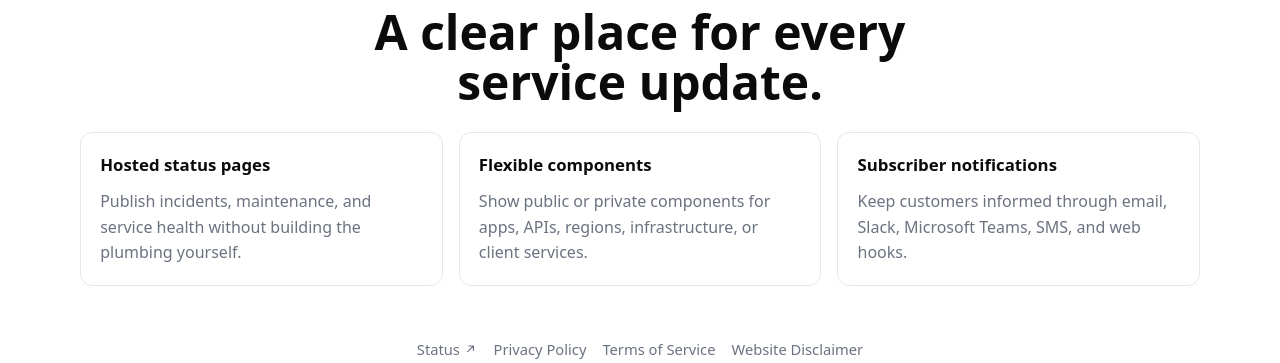
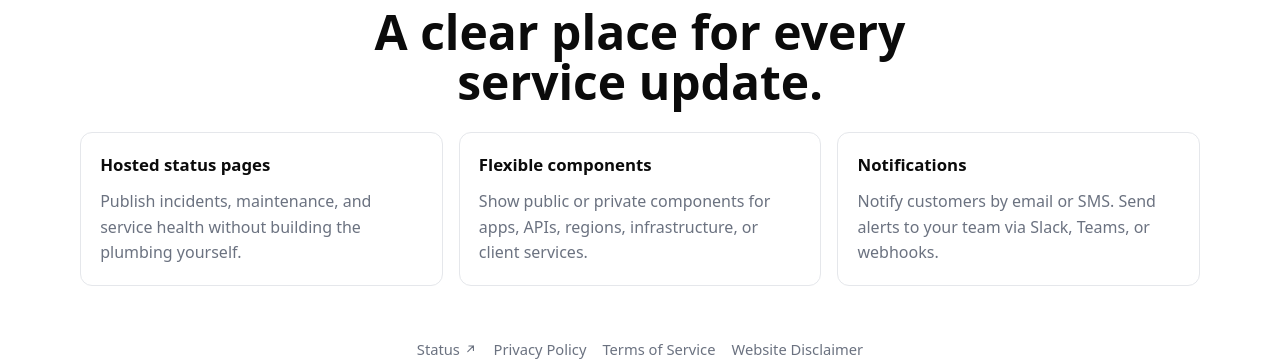
Before and after one commit to notdonedotau/website, a Laravel app: page / in a window 1280 px wide. Shown: the part 693-1056 px from the top of the page. Run offline with Laravel 12, Linux system fonts and the light colour scheme; style sheets or scripts are compiled from the project's sources.

Commit message:
Fix Notifications card text on homepage

```diff
--- a/resources/views/welcome.blade.php
+++ b/resources/views/welcome.blade.php
@@ -33,8 +33,8 @@
                     <p>Show public or private components for apps, APIs, regions, infrastructure, or client services.</p>
                 </article>
                 <article class="home-info-card">
-                    <h3>Subscriber notifications</h3>
-                    <p>Keep customers informed through email, Slack, Microsoft Teams, SMS, and web hooks.</p>
+                    <h3>Notifications</h3>
+                    <p>Notify customers by email or SMS. Send alerts to your team via Slack, Teams, or webhooks.</p>
                 </article>
             </div>
         </section>
```
